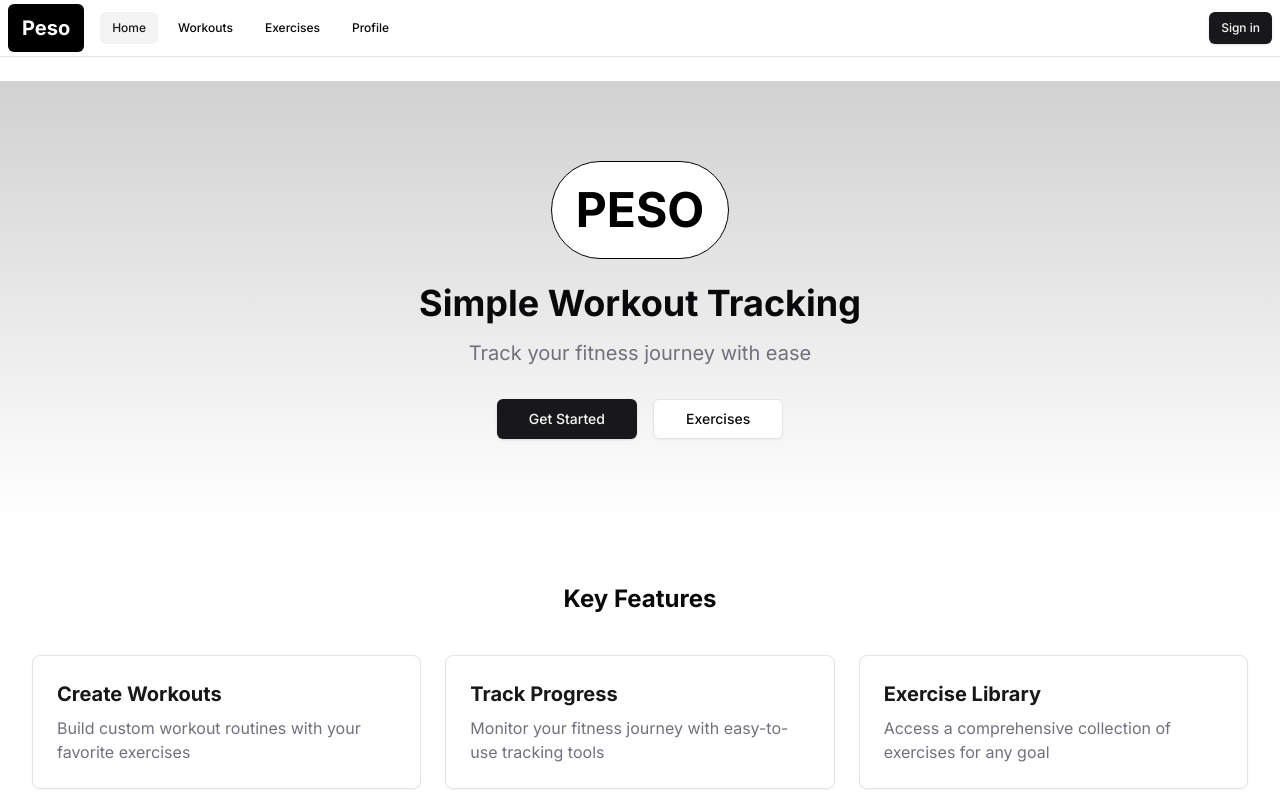
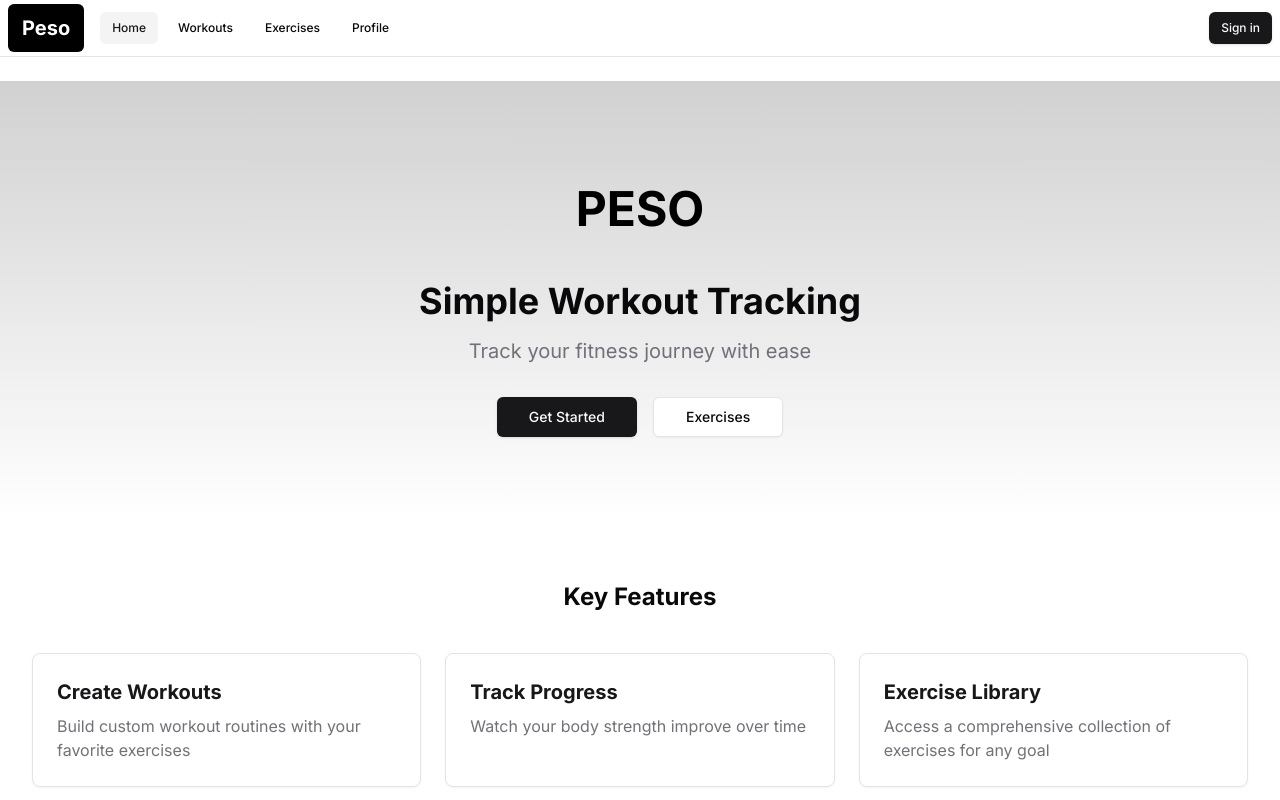
Before and after one commit to troclaux/peso, a Next.js app: page / in a window 1280 px wide. Shown: the top 800 px of the page. Built offline with nearby package versions, Linux system fonts and the light colour scheme; no server answers.

Commit message:
style: remove borders from PESO in landing page

```diff
--- a/src/app/page.tsx
+++ b/src/app/page.tsx
@@ -13,7 +13,7 @@ export default function Home() {
       <div className="bg-gradient-to-b from-primary/20 to-background py-20">
         <Container>
           <div className="flex flex-col items-center text-center">
-            <div className="mb-6 bg-white p-6 rounded-full border border-black">
+            <div className="mb-6 p-6 rounded-full">
               <div className="text-black text-5xl font-bold">PESO</div>
             </div>
             <h1 className="text-4xl font-bold mb-4">
@@ -54,7 +54,7 @@ export default function Home() {
           <div className="bg-card rounded-lg p-6 shadow-sm border">
             <div className="text-primary text-xl font-bold mb-2">Track Progress</div>
             <p className="text-muted-foreground">
-              Monitor your fitness journey with easy-to-use tracking tools
+              Watch your body strength improve over time
             </p>
           </div>
 
```
